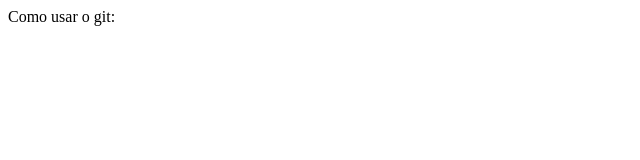
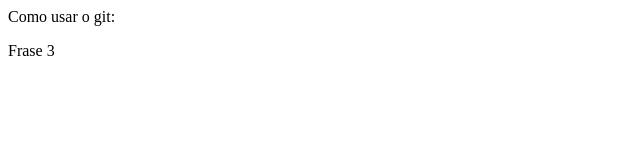
Before and after one commit to anacacosta1506/primeiro-projeto, a plain HTML site: page index.html in a window 1280 px wide. Shown: the full height of the page, 0-640 px from the left. Drawn offline with Linux system fonts and the light colour scheme.

Commit message:
Criação de HTML

```diff
--- a/index.html
+++ b/index.html
@@ -5,5 +5,6 @@
  </head>
 <body>
  <p>Como usar o git: </p>
+ <p>Frase 3</p>
 </body>
 </html>
```
